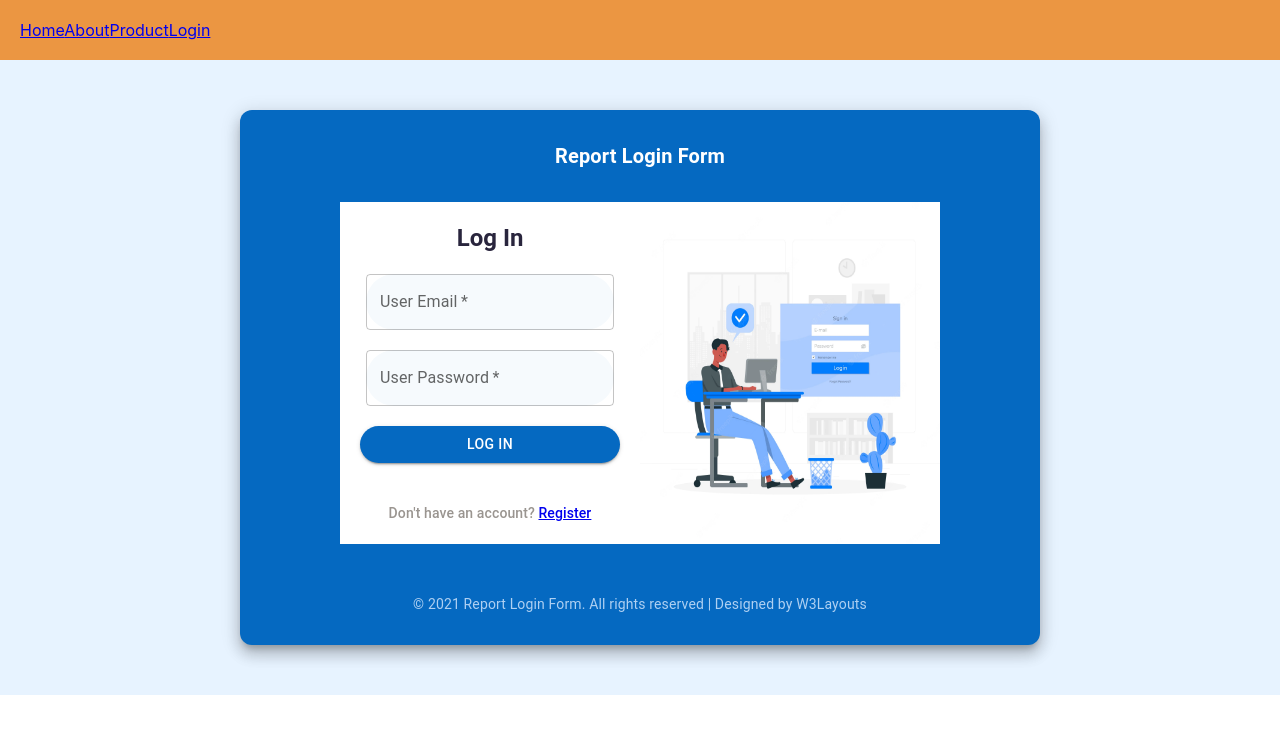
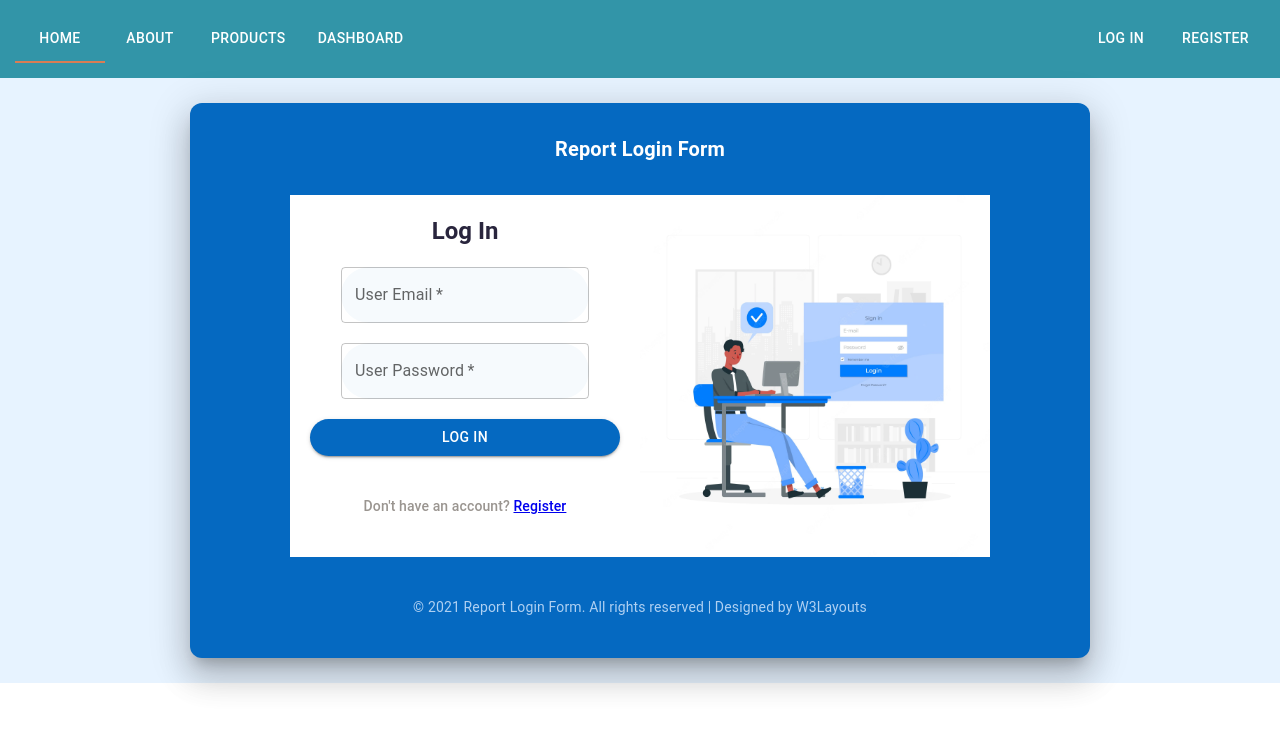
Before and after one commit to Zuni1/React-Routers, a React (Create React App) app: page /login in a window 1280 px wide. Shown: the top 734 px of the page. Built offline with nearby package versions, Linux system fonts and the light colour scheme.

Commit message:
initial commit

```diff
--- a/src/App.js
+++ b/src/App.js
@@ -3,7 +3,6 @@ import {BrowserRouter, Routes, Route} from 'react-router-dom'
 
 import './App.css';
 import Screen from './Componenets/Screen';
-import Protected from './Componenets/Protected';
 import Home from './Componenets/Home';
 import About from './Componenets/About';
 import ProtectedProduct from './Componenets/ProtectedProduct';
@@ -21,7 +20,7 @@ function App() {
     <Routes>
       <Route path='/' element={<Screen/>}>
 
-        <Route index element={<Home setUser={setUser}/>} />
+        <Route index element={<Home />} />
         <Route path='/about' element={<About/>} />
 
         <Route element={<ProtectedRoute user={user} />}>
@@ -31,16 +30,16 @@ function App() {
           </Route>
         </Route>
 
-        {/* <Route path='dashboard'
+        <Route path='/login' element={<Login setUser={setUser} />} />
+
+        <Route path='dashboard'
           element={
             <ProtectedRoute user={user}>
-            <Dashboard user={user} setUser={setUser}/>
+              <Dashboard user={user} setUser={setUser}/>
             </ProtectedRoute>
-          } /> */}
-        <Route path='login' element={<Login setUser={setUser} />} />
-        <Route path='dashboard' element={<Dashboard user={user}/>} />
+        } />
+
         <Route path='*' element={<Error/>} />
-
       </Route>
     </Routes>
   </BrowserRouter>
--- a/src/Componenets/About.js
+++ b/src/Componenets/About.js
@@ -1,10 +1,21 @@
 import React from 'react';
+import Box from '@mui/material/Box';
 
 const About = () => {
+  const style = {
+    box: {
+      display: 'flex',
+      flexDirection: 'column',
+      justifyContent: 'center',
+      alignItems: 'center',
+      height: '100%'
+    },
+  }
+
   return (
-    <div>
-      <h1>About page</h1>
-    </div>
+    <Box sx={style.box}>
+      <h1>About Page</h1>
+    </Box>
   )
 }
 
--- a/src/Componenets/Dashboard.js
+++ b/src/Componenets/Dashboard.js
@@ -1,21 +1,21 @@
 import React from 'react';
-import {useNavigate} from 'react-router-dom'
+import Box from '@mui/material/Box';
 
-const Dashboard = ({user, setUser}) => {
+const Dashboard = ({user}) => {
 
-  const navigate = useNavigate()
-
-  // const logout = () => {
-  //   setUser(null)
-  //   navigate('/')
-  // }
+  const style = {
+    box: {
+      display: 'flex',
+      flexDirection: 'column',
+      alignItems: 'center',
+    },
+  }
 
   return (
-    <div>
-      <h2>{user.email}'s Dashboard</h2>
-      <h3>Hello {user.email}</h3>
-      {/* <button onClick={logout}>Logout</button> */}
-    </div>
+    <Box sx={style.box}>
+      <h1>User Dashboard</h1>
+      <h3>Hello, {user.email}</h3>
+    </Box>
   )
 }
 
--- a/src/Componenets/Home.js
+++ b/src/Componenets/Home.js
@@ -1,17 +1,21 @@
 import React from 'react';
+import Box from '@mui/material/Box';
 
-const Home = ({setUser}) => {
+const Home = () => {
 
-  // const logout = () => {
-  //   setUser({name: null, email: null})
-  //   localStorage.setItem('name', '')
-  // }
+  const style = {
+    box: {
+      display: 'flex',
+      flexDirection: 'column',
+      justifyContent: 'center',
+      alignItems: 'center',
+    },
+  }
 
   return (
-    <div>
-      <h1>Home page</h1>
-      {/* <button onClick={logout}>Logout</button> */}
-    </div>
+    <Box sx={style.box}>
+      <h1>Home Page</h1>
+    </Box>
   )
 }
 
--- a/src/Componenets/Login.js
+++ b/src/Componenets/Login.js
@@ -1,13 +1,12 @@
 import * as React from 'react';
 import {useState} from 'react';
-import {useNavigate} from 'react-router-dom'
 import Box from '@mui/material/Box';
 import Grid from '@mui/material/Grid';
 import Paper from '@mui/material/Paper';
 import Typography from '@mui/material/Typography';
 import TextField from '@mui/material/TextField';
 import Button from '@mui/material/Button';
-import {Link} from 'react-router-dom'
+import {Link, useNavigate} from 'react-router-dom'
 
 const Login = ({setUser}) => {
 
@@ -24,12 +23,15 @@ const Login = ({setUser}) => {
     // })
 
     const handleSubmit = () => {
-      // if(!email && !pswd){
+      if(email && pswd){
         setUser({email: email, pswd: pswd})
 
         localStorage.setItem('email', email)
         navigate('/dashboard')
-      // }
+      }
+      else{
+        alert('Invalid!')
+      }
     };
 
     const style = {
@@ -38,25 +40,18 @@ const Login = ({setUser}) => {
         justifyContent: 'center',
         alignItems: 'center',
         backgroundColor: '#e7f3ff',
-        padding: '50px'
+        padding: '25px'
       },
       card: {
         display: 'flex',
         flexDirection: 'column',
-        justifyContent: 'center',
         alignItems: 'center',
-        maxWidth: 600,
-        alignItems: 'center',
+        maxWidth: 700,
         backgroundColor: '#0569c1',
         color: 'white',
-        padding: '30px',
         paddingLeft: '100px',
         paddingRight: '100px',
         borderRadius: 3,
-      },
-      grid: {
-        marginTop: '10px',
-        marginBottom: '10px',
       },
       gridLeft: {
         backgroundColor: '#ffffff',
@@ -85,14 +80,14 @@ const Login = ({setUser}) => {
 
   return (
     <Box sx={style.box}>
-    <Paper sx={style.card} elevation={10}>
-        <Box sx={{display: 'flex', justifyContent: 'center'}}>
-          <Typography variant="h6" sx={{fontWeight: 'bold'}}>
+    <Paper sx={style.card} elevation={20}>
+        <Box>
+          <Typography variant="h6" sx={{fontWeight: 'bold', padding: '30px'}}>
             Report Login Form
           </Typography>
-        </Box><br/>
+        </Box>
 
-        <Grid container sx={style.grid}>
+        <Grid container>
           <Grid item xs={6} sx={style.gridLeft}>
             <Typography variant="h5" sx={{color: '#29253d', fontWeight: 'bold'}}>
               Log In
@@ -123,7 +118,7 @@ const Login = ({setUser}) => {
 
             <Typography variant="subtitle2" sx={{color: '#9a9590'}}>
               Don't have an account? <Link to='/'>Register</Link>
-            </Typography>
+            </Typography><br/>
 
             {/* <input placeholder="User Email" style={style.input}/><br/>
             <input placeholder="User Password" style={style.input}/> */}
@@ -131,9 +126,9 @@ const Login = ({setUser}) => {
           <Grid item xs={6}sx={style.gridRight}>
             <img src='../../login.jpg' style={{width: '100%', height: '100%'}}/>
           </Grid>
-        </Grid><br/><br/>
+        </Grid>
 
-        <Typography variant="body2" sx={{color: '#afd0f2'}}>
+        <Typography variant="body2" sx={{color: '#afd0f2', padding: '40px'}}>
           © 2021 Report Login Form. All rights reserved | Designed by W3Layouts
         </Typography>
     </Paper>
@@ -172,126 +167,3 @@ const Login = ({setUser}) => {
 }
 
 export default Login
-
-
-// import * as React from 'react';
-// import Box from '@mui/material/Box';
-// import CardContent from '@mui/material/CardContent';
-// import Grid from '@mui/material/Grid';
-// import Paper from '@mui/material/Paper';
-// import Typography from '@mui/material/Typography';
-// import TextField from '@mui/material/TextField';
-// import Button from '@mui/material/Button';
-
-// import {Link} from 'react-router-dom'
-
-// const Login = () => {
-
-//   const style = {
-//     box: {
-//       display: 'flex',
-//       justifyContent: 'center',
-//       alignItems: 'center',
-//       backgroundColor: '#e7f3ff',
-//       padding: '50px'
-//     },
-//     card: {
-//       display: 'flex',
-//       flexDirection: 'column',
-//       justifyContent: 'center',
-//       alignItems: 'center',
-//       maxWidth: 600,
-//       alignItems: 'center',
-//       backgroundColor: '#0569c1',
-//       color: 'white',
-//       padding: '30px',
-//       paddingLeft: '100px',
-//       paddingRight: '100px',
-//       borderRadius: 3,
-//     },
-//     grid: {
-//       marginTop: '10px',
-//       marginBottom: '10px',
-//     },
-//     gridLeft: {
-//       backgroundColor: '#ffffff',
-//       color: 'black',
-//       padding: '20px',
-//       display: 'flex',
-//       alignItems: 'center',
-//       flexDirection: 'column'
-//     },
-//     input: {
-//       padding: '10px',
-//       borderRadius: '15px',
-//       backgroundColor: '#f6fafd',
-//       border: '2px solid #f0f0f0'
-//     },
-//     inputs: {
-//       borderRadius: 10,
-//       backgroundColor: '#f6fafd',
-//     },
-//     btn: {
-//       borderRadius: 10,
-//       width: '100%',
-//       backgroundColor: '#0569c1',
-//     },
-//   }
-
-//   return (
-//     <Box sx={style.box}>
-//     <Paper sx={style.card} elevation={10}>
-//         <Box sx={{display: 'flex', justifyContent: 'center'}}>
-//           <Typography variant="h6" sx={{fontWeight: 'bold'}}>
-//             Report Login Form
-//           </Typography>
-//         </Box><br/>
-
-//         <Grid container sx={style.grid}>
-//           <Grid item xs={6} sx={style.gridLeft}>
-//             <Typography variant="h5" sx={{color: '#29253d', fontWeight: 'bold'}}>
-//               Log In
-//             </Typography><br/>
-
-//             <TextField
-//               label="User Email"
-//               variant="outlined"
-//               sx={style.inputs}
-//               // id='name'
-//               // value={name}
-//               // onChange={(e) => setName(e.target.value)}
-//             /><br/>
-
-//             <TextField
-//               label="User Password"
-//               variant="outlined"
-//               sx={style.inputs}
-//               // id='name'
-//               // value={name}
-//               // onChange={(e) => setName(e.target.value)}
-//             /><br/>
-
-//             <Button variant="contained" sx={style.btn}>Log In</Button><br/><br/>
-
-//             <Typography variant="subtitle2" sx={{color: '#9a9590'}}>
-//               Don't have an account? Register
-//               {/* <Link to='/'>Register</Link> */}
-//             </Typography>
-
-//             {/* <input placeholder="User Email" style={style.input}/><br/>
-//             <input placeholder="User Password" style={style.input}/> */}
-//           </Grid>
-//           <Grid item xs={6}sx={style.gridRight}>
-//             <img src='../../login.jpg' style={{width: '100%', height: '100%'}}/>
-//           </Grid>
-//         </Grid><br/><br/>
-
-//         <Typography variant="body2" sx={{color: '#afd0f2'}}>
-//           © 2021 Report Login Form. All rights reserved | Designed by W3Layouts
-//         </Typography>
-//     </Paper>
-//     </Box>
-//   )
-// }
-
-// export default Login
--- a/src/Componenets/Navbar.js
+++ b/src/Componenets/Navbar.js
@@ -1,96 +1,74 @@
 import React from 'react'
-import {Link} from 'react-router-dom'
 import Box from '@mui/material/Box';
+import Tabs from '@mui/material/Tabs';
+import Tab from '@mui/material/Tab';
+import { createTheme, ThemeProvider } from '@mui/material/styles';
+import { Link } from "react-router-dom";
 
 const Navbar = () => {
 
   const style = {
     nav: {
-      backgroundColor: '#eb9642',
-      padding: '20px',
-      color: 'white'
-    }
+      display: 'flex',
+      backgroundColor: '#3295a8',
+      padding: '15px',
+      justifyContent: 'space-between'
+    },
   }
 
+  const [value, setValue] = React.useState('one');
+
+  const handleChange = (event, newValue) => {
+    setValue(newValue);
+  };
+
+
+  const theme = createTheme({
+    palette: {
+      primary: {
+        main: '#ffffff',
+      },
+    },
+  });
+
+
   return (
+    <>
     <Box sx={style.nav}>
-      <Link to='/'>Home</Link>
-      <Link to='about'>About</Link>
-      {/* <Link to='product'>Product</Link> */}
-      <Link to='protectedproduct'>Product</Link>
-      <Link to='login'>Login</Link>
+      <ThemeProvider theme={theme}>
+      <Tabs
+        value={value}
+        onChange={handleChange}
+        TabIndicatorProps={{
+          style: {
+            backgroundColor: "#D97D54",
+          }
+        }}
+        textColor='primary'
+      >
+        <Tab value="one" sx={{color: 'white'}} component={Link} to='/' label="Home" />
+        <Tab value="two" sx={{color: 'white'}} component={Link} to='/about'  label="About" />
+        <Tab value="three" sx={{color: 'white'}} component={Link} to='/protectedproduct' label="Products" />
+        <Tab value="four" sx={{color: 'white'}} component={Link} to='/dashboard' label="Dashboard" />
+      </Tabs>
+
+      <Tabs
+        value={value}
+        onChange={handleChange}
+        TabIndicatorProps={{
+          style: {
+            backgroundColor: "#D97D54",
+          }
+        }}
+        textColor='primary'
+      >
+        <Tab value="five" sx={{color: 'white'}} component={Link} to='/login' label="Log In" />
+        <Tab value="six" sx={{color: 'white'}} component={Link} to='/login' label="Register" />
+      </Tabs>
+      </ThemeProvider>
     </Box>
+    </>
   )
 }
 
 export default Navbar
-
-
-// import * as React from 'react';
-// import PropTypes from 'prop-types';
-// import Tabs from '@mui/material/Tabs';
-// import Tab from '@mui/material/Tab';
-// import Typography from '@mui/material/Typography';
-// import Box from '@mui/material/Box';
-
-// import About from './About'
-// import Home from './Home'
-// import ProtectedRoute from './ProtectedRoute'
-
-// function TabPanel(props) {
-//   const { children, value, index, ...other } = props;
-
-//   return (
-//     <div
-//       role="tabpanel"
-//       hidden={value !== index}
-//       id={`simple-tabpanel-${index}`}
-//       aria-labelledby={`simple-tab-${index}`}
-//       {...other}
-//     >
-//       {value === index && (
-//         <Box sx={{ p: 3 }}>
-//           <Typography>{children}</Typography>
-//         </Box>
-//       )}
-//     </div>
-//   );
-// }
-
-// TabPanel.propTypes = {
-//   children: PropTypes.node,
-//   index: PropTypes.number.isRequired,
-//   value: PropTypes.number.isRequired,
-// };
-
-// function a11yProps(index) {
-//   return {
-//     id: `simple-tab-${index}`,
-//     'aria-controls': `simple-tabpanel-${index}`,
-//   };
-// }
-
-// export default function Navbar() {
-//   const [value, setValue] = React.useState(0);
-
-//   const handleChange = (event, newValue) => {
-//     setValue(newValue);
-//   };
-
-//   return (
-//     <Box sx={{ width: '100%' }}>
-//       <Box sx={{ borderBottom: 1, borderColor: 'divider' }}>
-//         <Tabs value={value} onChange={handleChange} aria-label="basic tabs example">
-//           <Tab label="Home" {...a11yProps(0)} />
-//           <Tab label="Product" {...a11yProps(1)} />
-//           <Tab label="About" {...a11yProps(2)} />
-//           <Tab label="Log in" {...a11yProps(3)} />
-//         </Tabs>
-//       </Box>
-//       <TabPanel value={value} index={0}><Home/></TabPanel>
-//       <TabPanel value={value} index={1}><ProtectedRoute/></TabPanel>
-//       <TabPanel value={value} index={2}><About/></TabPanel>
-//       <TabPanel value={value} index={3}>Log In</TabPanel>
-//     </Box>
-//   );
-// }
--- a/src/Componenets/Product.js
+++ b/src/Componenets/Product.js
@@ -1,22 +1,43 @@
-import React from 'react';
-import data from './Data';
-import {Link} from 'react-router-dom'
+import React from "react";
+import { Link } from "react-router-dom";
+import Grid from "@mui/material/Grid";
+import Box from "@mui/material/Box";
+
+import data from "./Data";
 
 const Product = () => {
+  const style = {
+    container: {
+      display: "flex",
+      flexDirection: "column",
+      justifyContent: "center",
+      alignItems: "center",
+    },
+    boxItems: {
+      padding: "30px",
+      display: "flex",
+      justifyContent: "center",
+      flexDirection: "column",
+      alignItems: "center",
+    },
+  };
+
   return (
-    <div>
-      {data.map(obj => {
-        return (
-          <div key={obj.id}>
-            <img src={obj.image} width='200px'/>
-            <h4>{obj.name}</h4>
-            <Link to={`/protectedproduct/${obj.id}`}>Go to Details</Link>
-            {/* <Link to={`/product/${obj.id}`}>Go to Details</Link> */}
-          </div>
-        )
-      })}
-    </div>
-  )
-}
+    <Box sx={style.container}>
+      <h1>Product page</h1>
+      <Grid container>
+        {data.map((obj) => {
+          return (
+            <Box item xs={6} sx={style.boxItems}>
+              <img src={obj.image} width="200px" />
+              <h4>{obj.name}</h4>
+              <Link to={`/protectedproduct/${obj.id}`}>Go to Details</Link>
+            </Box>
+          );
+        })}
+      </Grid>
+    </Box>
+  );
+};
 
-export default Product
+export default Product;
--- a/src/Componenets/ProductPage.js
+++ b/src/Componenets/ProductPage.js
@@ -1,5 +1,7 @@
 import React from 'react'
 import {useParams, Link} from 'react-router-dom';
+import Box from '@mui/material/Box';
+
 import data from './Data'
 
 const ProductPage = () => {
@@ -8,14 +10,22 @@ const ProductPage = () => {
     const search = data.find(search => search.id === productId)
     const {name, image} = search;
 
+    const style = {
+      box: {
+        display: 'flex',
+        flexDirection: 'column',
+        alignItems: 'center',
+        padding: '10px',
+      },
+    }
+
   return (
-      <div>
-        <h3>Product Description Page</h3>
-        <img src={image} width='200px'/>
-        <h4>{name}</h4>
+      <Box sx={style.box}>
+        <h1>Product Description Page</h1>
+        <img src={image} width='400px' />
+        <h3>{name}</h3>
       <Link to='/protectedproduct'>Go Back</Link>
-      {/* <Link to='/product'>Go Back</Link> */}
-    </div>
+    </Box>
   )
 }
 
--- a/src/Componenets/ProtectedProduct.js
+++ b/src/Componenets/ProtectedProduct.js
@@ -3,10 +3,7 @@ import {Outlet} from 'react-router-dom'
 
 const ProtectedProduct = () => {
   return (
-    <div>
-      <h1>Product page</h1>
-      <Outlet/>
-    </div>
+    <Outlet/>
   )
 }
 
```
Also changed, not shown: src/Componenets/Screen.js (+11 -11 lines).
